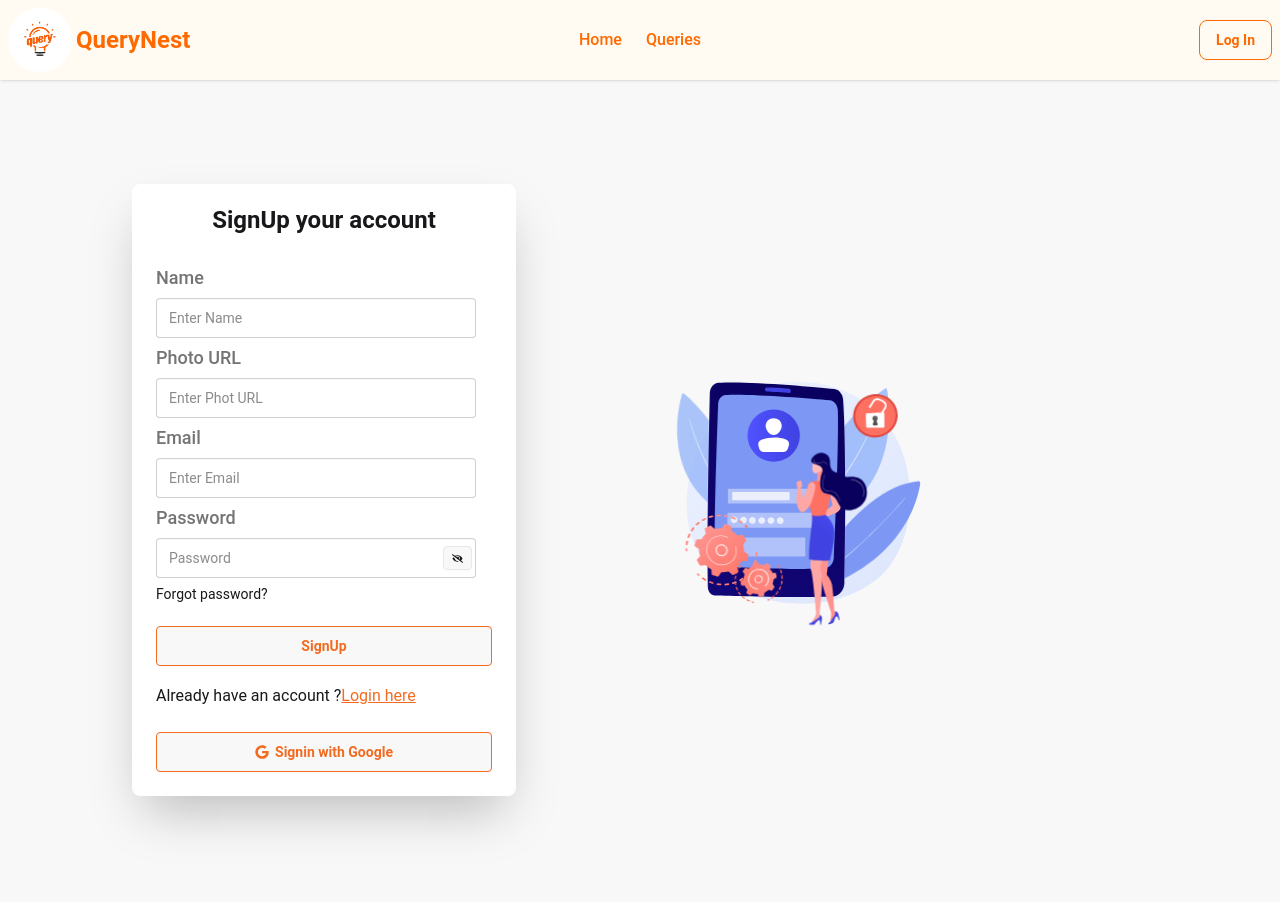
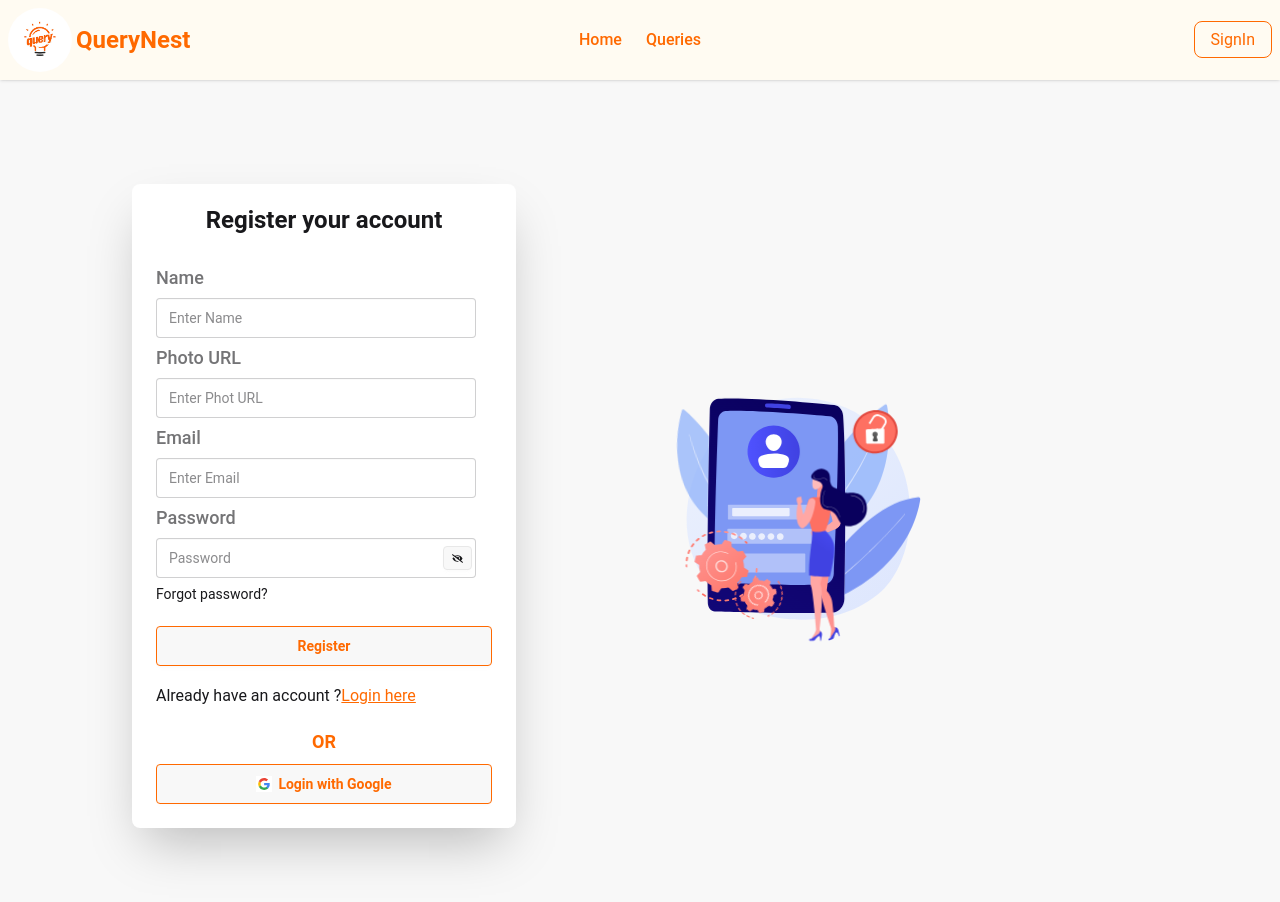
Before and after one commit to atikur-2003/querynest-client, a React (Vite) app: page /register in a window 1280 px wide. Shown: the top 902 px of the page. Built offline with nearby package versions, Linux system fonts and the light colour scheme; no server answers.

Commit message:
created register and log in page and added fucntionality using firebase auth

```diff
--- a/package.json
+++ b/package.json
@@ -10,6 +10,7 @@
     "preview": "vite preview"
   },
   "dependencies": {
+    "@headlessui/react": "^2.2.4",
     "@tailwindcss/vite": "^4.1.11",
     "firebase": "^12.0.0",
     "lottie-react": "^2.4.1",
--- a/src/components/Navbar.jsx
+++ b/src/components/Navbar.jsx
@@ -1,16 +1,39 @@
 import React from "react";
-import { Link, NavLink } from "react-router";
+import { Link, NavLink, useNavigate } from "react-router";
 import LogoTitle from "../shared/LogoTitle";
 import { FaBars } from "react-icons/fa";
+import Swal from "sweetalert2";
+import useAuth from "../hooks/useAuth";
+import { Menu } from "@headlessui/react";
 
 const Navbar = () => {
+  const { user, logOut } = useAuth();
+  const navigate = useNavigate();
+
+  const handleLogout = () => {
+    logOut()
+      .then(() => {
+        Swal.fire({
+          position: "top-end",
+          icon: "success",
+          title: "You Logged Out successfully",
+          showConfirmButton: false,
+          timer: 1500,
+        });
+        navigate("/login");
+      })
+      .catch((error) => {
+        Swal.fire(error);
+      });
+  };
+
   const navLinks = (
     <>
       <li className="text-base font-medium text-orange-500">
-        <NavLink to='/'>Home</NavLink>
+        <NavLink to="/">Home</NavLink>
       </li>
       <li className="text-base font-medium text-orange-500">
-        <NavLink to='/'>Queries</NavLink>
+        <NavLink to="/">Queries</NavLink>
       </li>
     </>
   );
@@ -29,15 +52,52 @@ const Navbar = () => {
             {navLinks}
           </ul>
         </div>
-        <span><LogoTitle></LogoTitle></span>
+        <span>
+          <LogoTitle></LogoTitle>
+        </span>
       </div>
       <div className="navbar-center hidden lg:flex">
-        <ul className="menu menu-horizontal px-1">
-          {navLinks}
-        </ul>
+        <ul className="menu menu-horizontal px-1">{navLinks}</ul>
       </div>
       <div className="navbar-end">
-        <Link to='/login' className="btn bg-[#FFFBF2] font-semibold rounded-lg border border-orange-500 text-orange-500 hover:bg-orange-500 hover:text-white">Log In</Link>
+        {user ? (
+          <Menu as="div" className="relative inline-block text-left ">
+            <Menu.Button className="flex items-center focus:outline-none">
+              <img
+                src={user.photoURL}
+                alt="User"
+                className="w-10 h-10 rounded-full cursor-pointer"
+              />
+            </Menu.Button>
+
+            <Menu.Items className="absolute right-0 mt-2 w-60 origin-top-right bg-white border rounded shadow-lg z-50">
+              <div className="px-4 py-2 border-b font-medium text-gray-700">
+                {user.displayName}
+              </div>
+              <Menu.Item>
+                {({ active }) => (
+                  <button
+                    onClick={handleLogout}
+                    className={`w-full text-left px-4 py-2 ${
+                      active ? "bg-gray-100" : ""
+                    } text-red-600 cursor-pointer`}
+                  >
+                    Log Out
+                  </button>
+                )}
+              </Menu.Item>
+            </Menu.Items>
+          </Menu>
+        ) : (
+          <div>
+            <Link
+              to="/login"
+              className="px-4 py-2 rounded-lg text-base border border-orange-500  text-orange-500 hover:bg-orange-500 hover:text-white"
+            >
+              SignIn
+            </Link>
+          </div>
+        )}
       </div>
     </div>
   );
--- a/src/hooks/useAuth.jsx
+++ b/src/hooks/useAuth.jsx
@@ -3,7 +3,7 @@ import { AuthContext } from '../contexts/AuthContext';
 
 const useAuth = () => {
 
-    const authData = use(AuthContext)
+    const authData = use(AuthContext);
 
     return authData;
 };
--- a/src/pages/authPages/Login.jsx
+++ b/src/pages/authPages/Login.jsx
@@ -3,9 +3,10 @@ import { Link, useLocation, useNavigate } from "react-router";
 import Swal from "sweetalert2";
 import { FaEyeSlash, FaGoogle, FaRegEye } from "react-icons/fa";
 import useAuth from "../../hooks/useAuth";
+import SocialLogin from "./SocialLogin";
 
-const Login = () => {
-  const { signIn, googleSignIn } = useAuth
+const Signin = () => {
+  const { signIn, } = useAuth();
   const location = useLocation();
   const navigate = useNavigate();
   const [error, setError] = useState("");
@@ -40,30 +41,13 @@ const Login = () => {
       });
   };
 
-  const handleGoogleSignin = () => {
-    googleSignIn()
-      .then((result) => {
-        const user = result.user;
-        console.log(user);
-        Swal.fire({
-          position: "top-end",
-          icon: "success",
-          title: "SignIn successful",
-          showConfirmButton: false,
-          timer: 1500,
-        });
-        navigate(`${location.state ? location.state : "/"}`);
-      })
-      .catch((error) => {
-        alert(error);
-      });
-  };
+
 
   return (
     <div className="py-28 px-3 md:px-0">
       <div className="card bg-base-100 w-full mx-auto max-w-sm shrink-0 shadow-2xl">
         <div className="text-center mt-5">
-          <h1 className="text-2xl font-semibold">Signin your account</h1>
+          <h1 className="text-2xl font-semibold">Log In your account</h1>
         </div>
         <div className="card-body">
           <form onSubmit={handleSignIn} className="fieldset">
@@ -102,9 +86,9 @@ const Login = () => {
             </div>
             <button
               type="submit"
-              className="btn border border-[#F26B21]  text-[#F26B21] hover:bg-[#F26B21] hover:text-white mt-4 mb-2"
+              className="btn border border-orange-500  text-orange-500 hover:bg-orange-500 hover:text-white mt-4 mb-2"
             >
-              Signin
+              Log In
             </button>
 
             {error && (
@@ -115,22 +99,16 @@ const Login = () => {
 
             <p className="text-base mt-3">
               Don't have an account ?{" "}
-              <Link to="/register" className="text-[#F26B21] underline">
+              <Link to="/register" className="text-orange-500 underline">
                 Register here
               </Link>
             </p>
           </form>
-          <button
-            onClick={handleGoogleSignin}
-            className="mt-3 btn border border-[#F26B21]  text-[#F26B21] hover:bg-[#F26B21] hover:text-white"
-          >
-            <FaGoogle></FaGoogle>
-            Signin with Google
-          </button>
+          <SocialLogin></SocialLogin>
         </div>
       </div>
     </div>
   );
 };
 
-export default Login;
+export default Signin;
--- a/src/pages/authPages/Register.jsx
+++ b/src/pages/authPages/Register.jsx
@@ -3,9 +3,10 @@ import { FaEyeSlash, FaGoogle, FaRegEye } from "react-icons/fa";
 import { Link, useNavigate } from "react-router";
 import Swal from "sweetalert2";
 import useAuth from "../../hooks/useAuth";
+import SocialLogin from "./SocialLogin";
 
-const Register = () => {
-  const { createUser, setUser, updateUser, googleSignIn } = useAuth();
+const Signup = () => {
+  const { createUser, setUser, updateUser } = useAuth();
   const navigate = useNavigate();
   const [errorMessage, setErrorMessage] = useState("");
   const [showPass, setShowPass] = useState(false);
@@ -32,6 +33,7 @@ const Register = () => {
     createUser(email, password)
       .then((result) => {
         const user = result.user;
+        console.log(user);
         updateUser({ displayName: name, photoURL: photo })
           .then(() => {
             setUser({ ...user, displayName: name, photoURL: photo });
@@ -52,30 +54,12 @@ const Register = () => {
       });
   };
 
-  const handleGoogleSignin = () => {
-    googleSignIn()
-      .then((result) => {
-        const user = result.user;
-        console.log(user);
-        Swal.fire({
-          position: "top-end",
-          icon: "success",
-          title: "Sign Up successful",
-          showConfirmButton: false,
-          timer: 1500,
-        });
-        navigate(`${location.state ? location.state : "/"}`);
-      })
-      .catch((error) => {
-        alert(error);
-      });
-  };
 
   return (
     <div className="hero bg-base-200 min-h-screen py-26">
       <div className="card bg-base-100 w-full max-w-sm shrink-0 shadow-2xl">
         <div className="text-center mt-5">
-          <h1 className="text-2xl font-semibold">SignUp your account</h1>
+          <h1 className="text-2xl font-semibold">Register your account</h1>
         </div>
         <div className="card-body">
           <form onSubmit={handleSignup} className="fieldset">
@@ -128,29 +112,22 @@ const Register = () => {
               <p className="text-red-400 text-base">{errorMessage}</p>
             )}
 
-            <button className="btn border-[#F26B21]  text-[#F26B21] hover:bg-[#F26B21] hover:text-white mt-4">
-              SignUp
+            <button className="btn border-orange-500  text-orange-500 hover:bg-orange-500 hover:text-white mt-4">
+              Register
             </button>
 
             <p className="text-base mt-3">
               Already have an account ?
-              <Link to="/login" className="text-[#F26B21] underline">
+              <Link to="/login" className="text-orange-500 underline">
                 Login here
               </Link>
             </p>
           </form>
-
-          <button
-            onClick={handleGoogleSignin}
-            className="mt-3 btn border-[#F26B21]  text-[#F26B21] hover:bg-[#F26B21] hover:text-white"
-          >
-            <FaGoogle></FaGoogle>
-            Signin with Google
-          </button>
+          <SocialLogin></SocialLogin>
         </div>
       </div>
     </div>
   );
 };
 
-export default Register;
+export default Signup;
--- /dev/null
+++ b/src/pages/authPages/SocialLogin.jsx
@@ -0,0 +1,85 @@
+import React from "react";
+import useAuth from "../../hooks/useAuth";
+import Swal from "sweetalert2";
+import { useLocation, useNavigate } from "react-router";
+// import axios from "axios";
+
+const SocialLogin = () => {
+  const { googleSignIn } = useAuth();
+  const location = useLocation();
+  const navigate = useNavigate();
+
+  const handleGoogleSignin = () => {
+    googleSignIn()
+      .then( async(result) => {
+        const user = result.user;
+        console.log(user);
+        Swal.fire({
+          position: "top-end",
+          icon: "success",
+          title: "Login Successful",
+          showConfirmButton: false,
+          timer: 1500,
+        });
+
+         //update userinfo in mongodb
+        // const userInfo = {
+        //   email:user.email,
+        //   role: 'user',
+        //   created_at: new Date().toISOString(),
+        //   last_log_in: new Date().toISOString()
+        // }
+
+        // const res = await axios.post('http://localhost:5000/users', userInfo);
+        // console.log(res.data);
+
+        navigate(`${location.state ? location.state : "/"}`);
+      })
+      .catch((error) => {
+        console.log(error);
+      });
+  };
+
+  return (
+    <div>
+      <div className="text-center my-2">
+        <p className="text-lg font-semibold text-orange-500">OR</p>
+      </div>
+      <button
+        onClick={handleGoogleSignin}
+        className="btn w-full border border-orange-500 text-orange-500 hover:bg-orange-500 hover:text-white"
+      >
+        <svg
+          aria-label="Google logo"
+          width="16"
+          height="16"
+          xmlns="http://www.w3.org/2000/svg"
+          viewBox="0 0 512 512"
+        >
+          <g>
+            <path d="m0 0H512V512H0" fill="#fff"></path>
+            <path
+              fill="#34a853"
+              d="M153 292c30 82 118 95 171 60h62v48A192 192 0 0190 341"
+            ></path>
+            <path
+              fill="#4285f4"
+              d="m386 400a140 175 0 0053-179H260v74h102q-7 37-38 57"
+            ></path>
+            <path
+              fill="#fbbc02"
+              d="m90 341a208 200 0 010-171l63 49q-12 37 0 73"
+            ></path>
+            <path
+              fill="#ea4335"
+              d="m153 219c22-69 116-109 179-50l55-54c-78-75-230-72-297 55"
+            ></path>
+          </g>
+        </svg>
+        Login with Google
+      </button>
+    </div>
+  );
+};
+
+export default SocialLogin;
```
Also changed, not shown: src/contexts/AuthProvider.jsx (+8 -20 lines), 1 other file (tests, documents, lock files or other folders).
